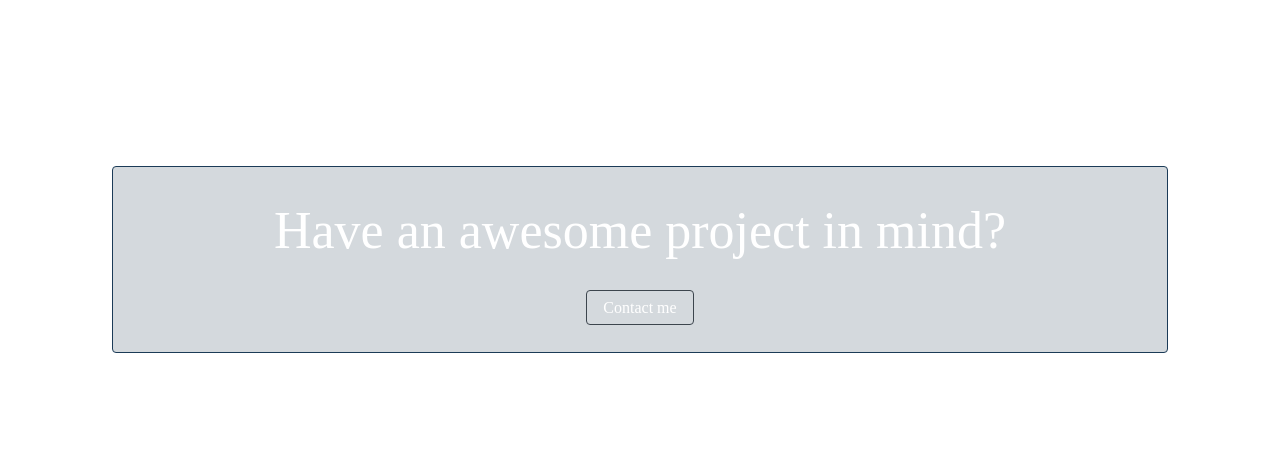
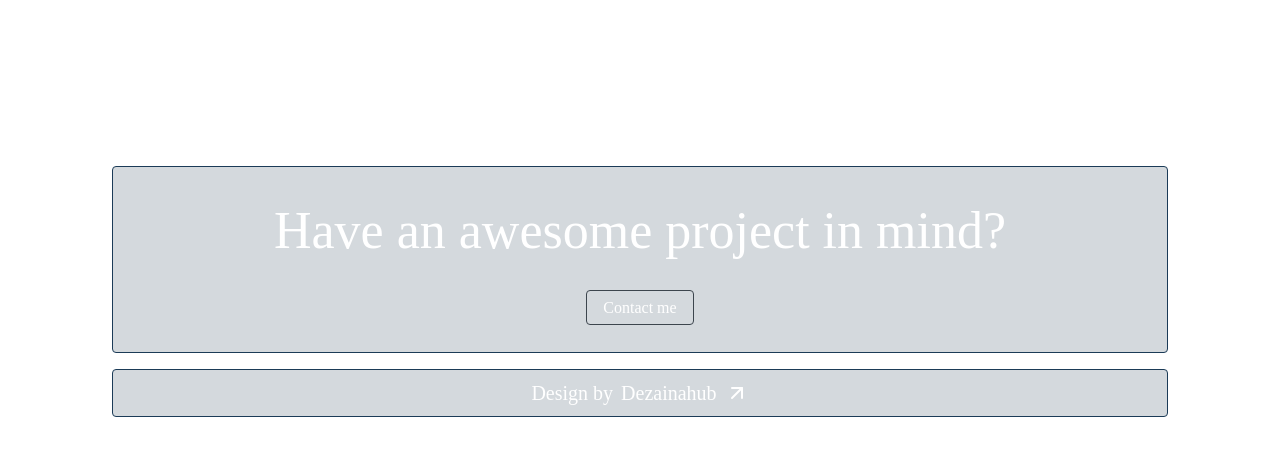
Before and after one commit to varidhsrivastav/varidh-port, a Next.js app: page / in a window 1280 px wide. Shown: the part 4581-5036 px from the top of the page. Built offline with nearby package versions, Linux system fonts and the light colour scheme.

Commit message:
upd: credit up

```diff
--- a/src/app/page.tsx
+++ b/src/app/page.tsx
@@ -16,6 +16,7 @@ import { AnimatedTestimonials } from "@/components/ui/animated-testimonials";
 import Testimonials from "@/components/testimonial";
 import { DragCards } from "@/components/about-me";
 import { About } from "@/components/about";
+import Credit from "@/components/Credit";
 
 // @ts-ignore
 const projects: Project[] = projectData;
@@ -150,6 +151,7 @@ export default function Home() {
       {/* testimonials */}
       <Testimonials />
       <Footer />
+      <Credit/>
     </div>
   );
 }
--- /dev/null
+++ b/src/components/Credit.tsx
@@ -0,0 +1,20 @@
+import { ArrowBigUp, ArrowUpRight } from 'lucide-react'
+import Link from 'next/link'
+import React from 'react'
+
+const Credit = () => {
+  return (
+   <>
+   <div className="  pb-[80px] sm:pb-[96px] md:pb-[112px]">
+        <div className="flex flex-row gap- sm:gap-2 justify-center items-center border border-[#1B3B57] rounded-[4px] bg-[rgba(42,65,85,0.20)] p-2">
+            <div className='text-[16px] sm:text-[18px] md:text-[20px] text-white flex flex-row gap justify-center items-center gap-2 font-dmono'>
+            Design by
+            </div>
+            <Link href="https://www.dezainahub.com/" target="_blank" className="text-[16px] sm:text-[18px] md:text-[20px] text-white flex flex-row gap justify-center items-center gap-2 font-dmono">Dezainahub <ArrowUpRight/></Link>
+
+        </div>
+      </div></>
+  )
+}
+
+export default Credit
--- a/src/components/footer.tsx
+++ b/src/components/footer.tsx
@@ -2,7 +2,7 @@ import Link from "next/link";
 export default function Footer() {
   return (
     <>
-      <div className="pt-[64px] sm:pt-[80px] md:pt-[96px] pb-[80px] sm:pb-[96px] md:pb-[112px]">
+      <div className="pt-[64px] sm:pt-[80px] md:pt-[96px] pb-[80px] sm:pb-[96px] md:pb-4">
         <div className="flex flex-col gap-6 sm:gap-8 justify-center items-center border border-[#1B3B57] rounded-[4px] bg-[rgba(42,65,85,0.20)] p-6 sm:p-8">
           <div className="text-[36px] sm:text-[44px] md:text-[52px] text-white font-medium leading-[44px] sm:leading-[56px] md:leading-[64px] text-center font-dmono">
             Have an awesome project in mind?
```
